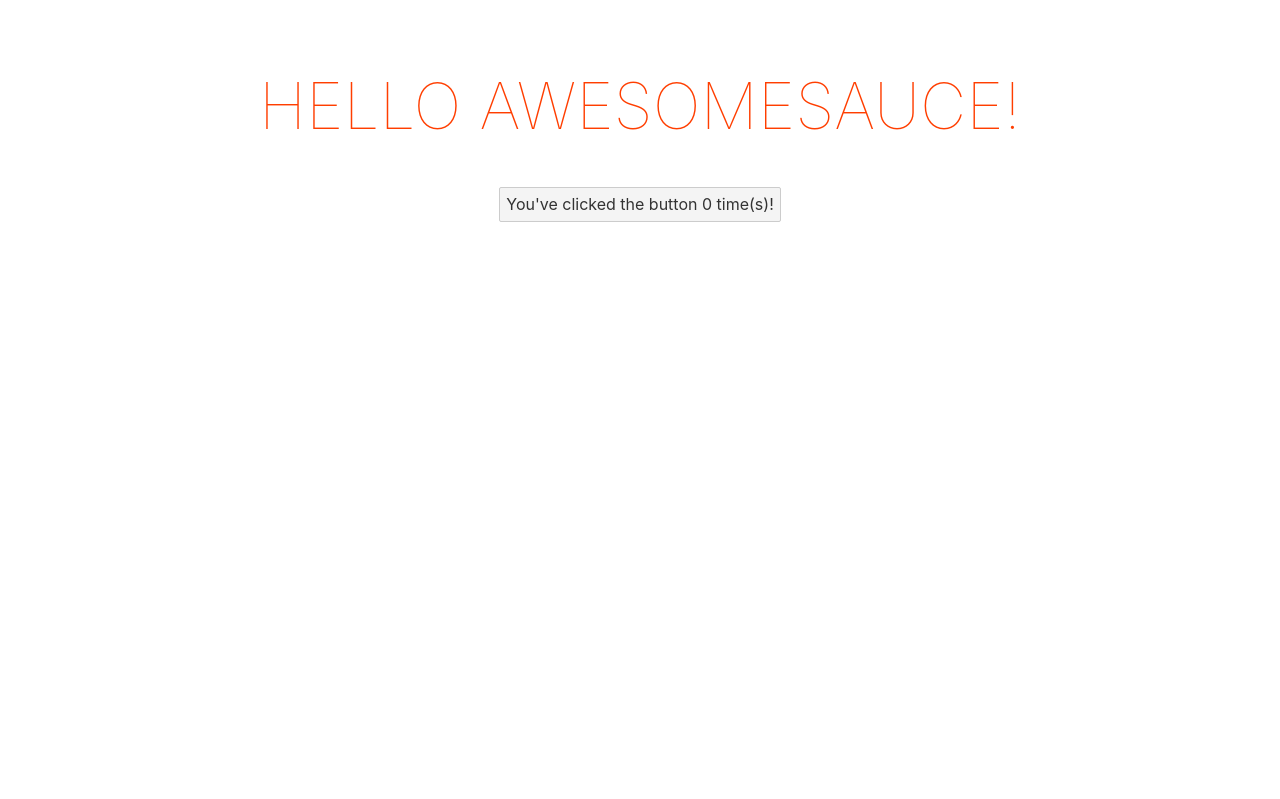
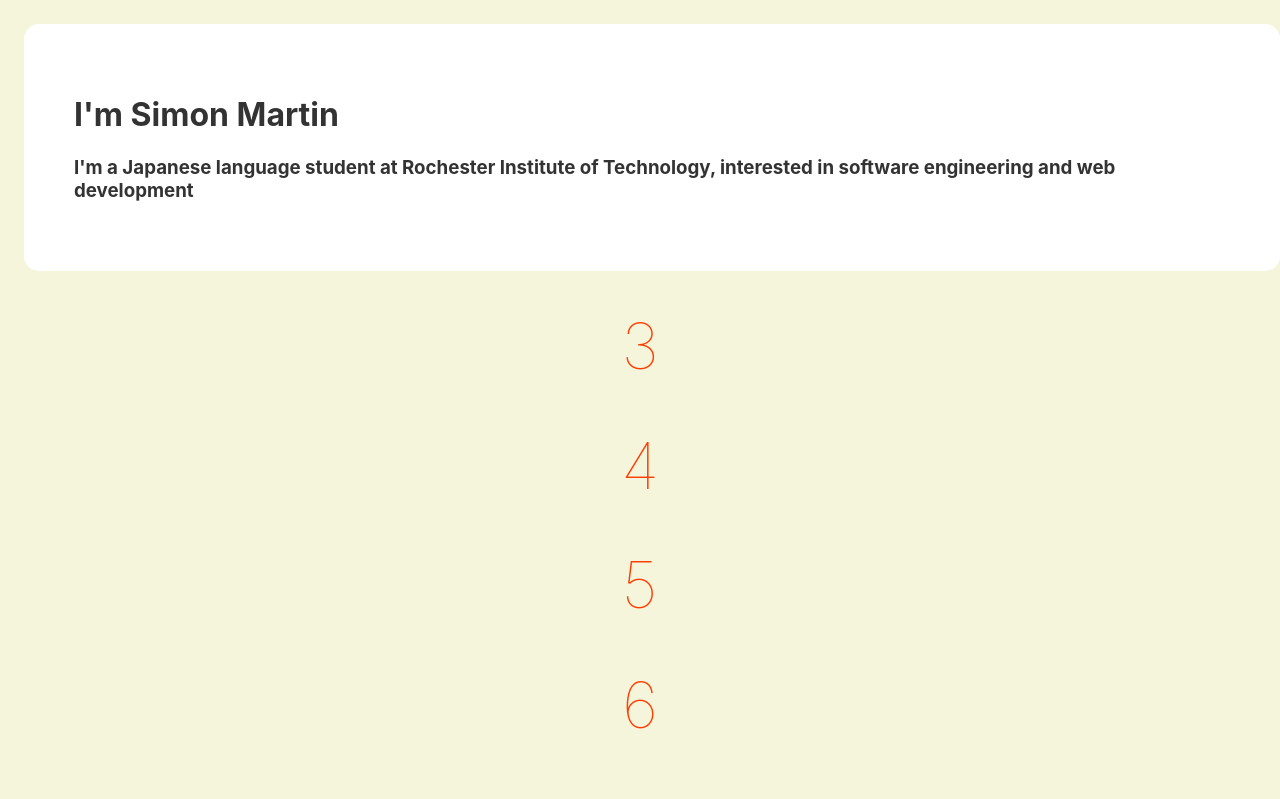
Before and after one commit to SimonMartin2003/websiteAttempt, a Svelte app in the folder svelte-home-site/: page / in a window 1280 px wide. Shown: the top 799 px of the page. Built offline with nearby package versions, Linux system fonts and the light colour scheme.

Commit message:
messin round some more

```diff
--- a/svelte-home-site/public/global.css
+++ b/svelte-home-site/public/global.css
@@ -1,4 +1,5 @@
 html, body {
+	background-color: beige;
 	position: relative;
 	width: 100%;
 	height: 100%;
--- a/svelte-home-site/src/App.svelte
+++ b/svelte-home-site/src/App.svelte
@@ -1,24 +1,24 @@
 <script lang="ts">
+	import MainCard from "./components/MainCard.svelte";
 	let name = "Awesomesauce";
 	let numClick = 0;
 	let showText = false;
 	let event = ()=>{
 		numClick++
-	}
+	};
 </script>
 
 <main>
-	<h1>Hello {name}!</h1>
+	<MainCard/>
 
-	<button on:mouseenter={event}>You've clicked the button {numClick} time(s)!</button>
-	{#if showText}
-		<p>Visit the <a href="https://svelte.dev/tutorial">Svelte tutorial</a> to learn how to build Svelte apps.</p>
-	{/if}
-
+	{#each ['1', '2', '3', '4', '5', '6', '7', '8', '9', '10'] as numbers}
+		<h1>{numbers}</h1>
+	{/each}
 </main>
 
 <style>
 	main {
+
 		text-align: center;
 		padding: 1em;
 		max-width: 240px;
--- /dev/null
+++ b/svelte-home-site/src/components/Card.svelte
@@ -0,0 +1,12 @@
+<div class="card">
+    <slot></slot>
+</div>
+<style>
+    .card{
+        background-color: #fff;
+        border-radius: 15px;
+        padding: 50px 50px;
+        text-align: left;
+        position: fixed;
+    }
+</style>
--- /dev/null
+++ b/svelte-home-site/src/components/MainCard.svelte
@@ -0,0 +1,16 @@
+<script>
+    import Card from "./Card.svelte"
+</script>
+
+<Card>
+    <h1>I'm Simon Martin</h1>
+
+    <h3>I'm a Japanese language student at Rochester Institute of Technology,
+     interested in software engineering and web development</h3>
+</Card>
+
+<style>
+    .h1{
+        text-align: left;
+    }
+</style>
```
